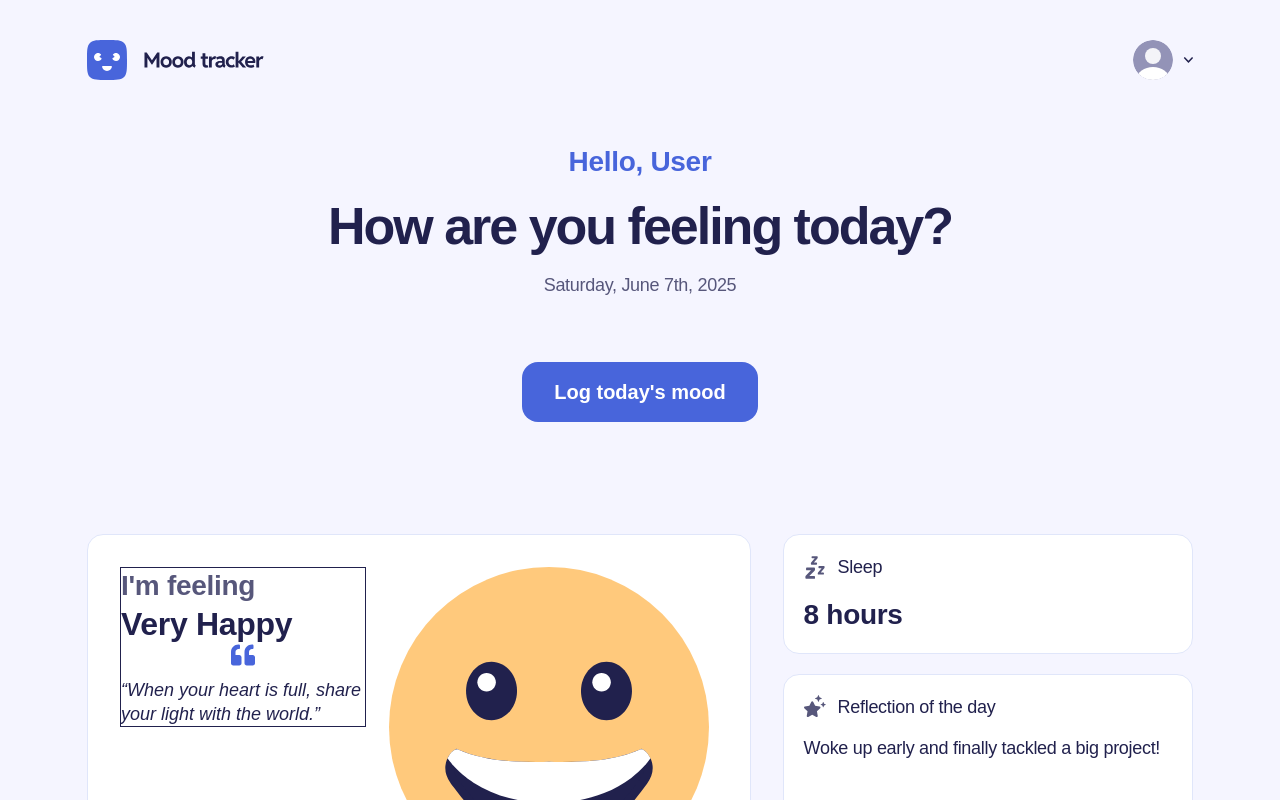
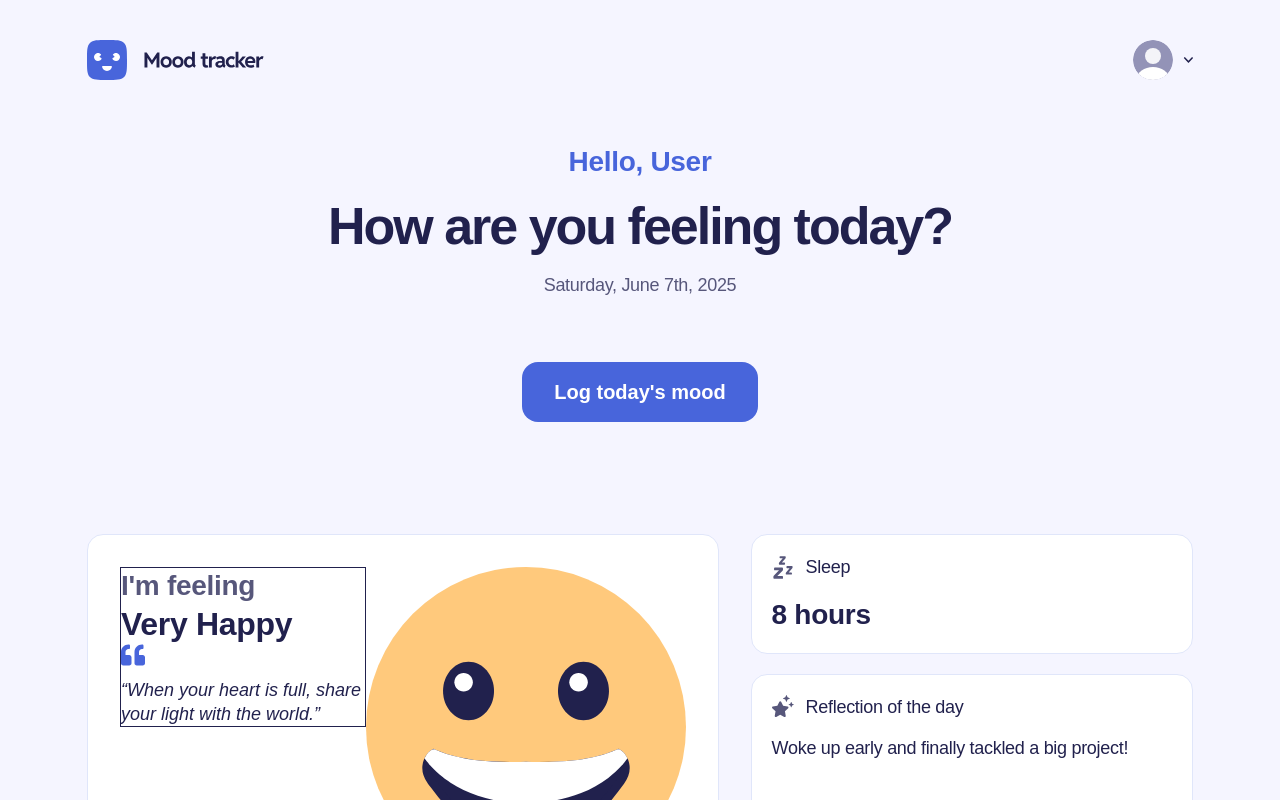
Before and after one commit to linnkognito/Mood-Tracking, a Next.js app: page /user/dashboard in a window 1280 px wide. Shown: the top 800 px of the page. Built offline with nearby package versions, Linux system fonts and the light colour scheme; no server answers; a web font is replaced by a local one.

Commit message:
Fixed auth bug

```diff
--- a/app/_components/containers/CardFeaturedFeeling.jsx
+++ b/app/_components/containers/CardFeaturedFeeling.jsx
@@ -8,8 +8,20 @@ function CardFeaturedFeeling({
   quote = 'When your heart is full, share your light with the world.',
 }) {
   return (
-    <Container className='flex max-sm:flex-col items-center sm:items-start justify-center sm:justify-between w-full md:max-w-3/5 h-fit min-h-[340px] max-sm:gap-400 max-sm:px-200 max-sm:py-400 sm:p-400 overflow-hidden text-center sm:text-left'>
-      <div className='flex flex-col justify-between w-full max-w-[246px] h-full border'>
+    <Container
+      className='
+    flex-1 flex flex-col sm:flex-row
+    items-center sm:items-start
+    justify-center sm:justify-between
+    max-sm:gap-400
+    w-full lg:max-w-3/5
+    sm:h-full
+    max-sm:px-200 max-sm:py-400 sm:p-400
+    text-center sm:text-left
+    overflow-hidden
+    '
+    >
+      <div className='flex flex-col justify-between items-stretch w-full max-w-[246px] sm:h-full border'>
         <Heading tag='h2'>
           <span className='block text-preset-3 text-neutral-600'>
             I'm feeling
@@ -18,22 +30,24 @@ function CardFeaturedFeeling({
         </Heading>
 
         {/* Quote */}
-        <div className='flex flex-col items-center gap-150'>
+        <div className='hidden sm:flex flex-col gap-150'>
           <Image src='/icons/quote.svg' alt='' width={24} height={24} />
           <Paragraph preset='6-italic'>“{quote}”</Paragraph>
         </div>
       </div>
 
-      <div className='w-[55%] h-full'>
-        <div className='relative aspect-square w-[200px] sm:w-[320px]'>
+      {/* Image */}
+      <div className='flex justify-center h-full'>
+        <div className='relative aspect-square w-[200px] sm:w-[320px] sm:-mb-1000'>
           <Image src='/icons/very-happy.svg' alt='' fill className='' />
         </div>
       </div>
 
-      {/* <div className='sm:hidden flex flex-col max-sm:items-center gap-150 max-w-[246px]'>
+      {/* Quote Mobile */}
+      <div className='sm:hidden flex flex-col items-center gap-150 max-w-[311px]'>
         <Image src='/icons/quote.svg' alt='' width={24} height={24} />
-        <Paragraph preset='6-italic'>{quote}</Paragraph>
-      </div> */}
+        <Paragraph preset='6-italic'>“{quote}”</Paragraph>
+      </div>
     </Container>
   );
 }
--- a/app/_components/layout/Header.jsx
+++ b/app/_components/layout/Header.jsx
@@ -1,12 +1,14 @@
+import { getServerSession } from 'next-auth';
+import { authOptions } from '@/app/api/auth/[...nextauth]/route';
 import Logo from '@/app/_components/layout/Logo';
 import Navbar from './Navbar';
 import Heading from '../text/Heading';
 import DateCurrent from '../ui/DateCurrent';
-import ProfilePopover from '../ui/ProfilePopover';
 import LogMood from '../ui/LogMood';
 
-function Header({ variant = 'default' }) {
-  const user = null;
+async function Header({ variant = 'default' }) {
+  const session = await getServerSession(authOptions);
+  const user = session?.user;
 
   return variant === 'auth' ? (
     <header>
@@ -28,8 +30,6 @@ function Header({ variant = 'default' }) {
 
       {/* Log Mood Button (triggers modal) */}
       <LogMood />
-
-      <ProfilePopover />
     </header>
   );
 }
--- a/app/_components/ui/AuthFormLogin.jsx
+++ b/app/_components/ui/AuthFormLogin.jsx
@@ -34,6 +34,7 @@ function AuthFormLogin() {
         return;
       }
 
+      console.log(res);
       router.push('/user/dashboard');
     } catch (err) {
       applyFieldErrors(err.data.error ?? {}, setError, setAuthError);
--- a/app/_components/ui/AvatarMenu.jsx
+++ b/app/_components/ui/AvatarMenu.jsx
@@ -1,12 +1,11 @@
+import { getServerSession } from 'next-auth';
+import { authOptions } from '@/app/api/auth/[...nextauth]/route';
 import Image from 'next/image';
 import ProfilePopoverDropdown from './ProfilePopoverDropdown';
-import { getServerSession } from 'next-auth';
-import { authOptions } from '@/app/api/auth/[...nextauth]/route';
 
 async function AvatarMenu() {
   const session = await getServerSession(authOptions);
   const user = session?.user;
-  console.log(session);
 
   return (
     <ProfilePopoverDropdown user={user}>
--- a/app/_components/ui/ProfilePopover.jsx
+++ b/app/_components/ui/ProfilePopover.jsx
@@ -1,15 +1,13 @@
-import { getServerSession } from 'next-auth';
-import { authOptions } from '@/app/api/auth/[...nextauth]/route';
+'use client';
+
 import { motion } from 'framer-motion';
 import Image from 'next/image';
 import Link from 'next/link';
 import Paragraph from '../text/Paragraph';
 import ButtonLogout from './ButtonLogout';
 
-async function ProfilePopover({ ...props }) {
-  const session = await getServerSession(authOptions);
-  if (!session?.user) return null;
-  const { name, email } = session.user;
+function ProfilePopover({ user, ...props }) {
+  const { name, email } = user;
 
   return (
     <motion.div
--- a/app/_components/ui/ProfilePopoverDropdown.jsx
+++ b/app/_components/ui/ProfilePopoverDropdown.jsx
@@ -4,7 +4,7 @@ import { useRef, useState } from 'react';
 import ProfilePopover from './ProfilePopover';
 import useDismiss from '@/app/_hooks/useDismiss';
 
-function ProfilePopoverDropdown({ children }) {
+function ProfilePopoverDropdown({ children, user }) {
   const [isOpen, setIsOpen] = useState(false);
   const dropdownRef = useRef(null);
 
--- a/app/api/auth/[...nextauth]/route.js
+++ b/app/api/auth/[...nextauth]/route.js
@@ -21,18 +21,28 @@ export const authOptions = {
           return null;
         }
       },
+    }),
+  ],
   callbacks: {
     async jwt({ token, user }) {
-          if (user) token.accessToken = user.token;
+      if (user) {
+        token.accessToken = user.token;
+        token.name = user.name;
+        token.email = user.email;
+        token.image = user.image;
+        token.id = user.id;
+      }
       return token;
     },
     async session({ session, token }) {
       session.user.accessToken = token.accessToken;
+      session.user.name = token.name;
+      session.user.email = token.email;
+      session.user.image = token.image;
+      session.user.id = token.id;
       return session;
     },
   },
-    }),
-  ],
   secret: process.env.NEXTAUTH_SECRET,
 };
 
--- a/app/user/dashboard/page.js
+++ b/app/user/dashboard/page.js
@@ -1,4 +1,3 @@
-import CardAverage from '@/app/_components/containers/CardAverage';
 import CardFeaturedFeeling from '@/app/_components/containers/CardFeaturedFeeling';
 import CardFeaturedReflection from '@/app/_components/containers/CardFeaturedReflection';
 import CardFeaturedSleep from '@/app/_components/containers/CardFeaturedSleep';
@@ -7,6 +6,8 @@ import Container from '@/app/_components/containers/Container';
 import Header from '@/app/_components/layout/Header';
 
 function Page() {
+  // const { name, email } = session.user;
+
   const averageTest = {
     averageType: 'Mood',
     averageMood: 'Keep tracking!',
@@ -30,11 +31,11 @@ function Page() {
 
   return (
     <main className='flex flex-col justify-center gap-600 pt-500 px-200 md:px-400 w-full max-w-site mx-auto'>
-      <Header user={true} />
+      <Header />
 
       <article className='flex flex-col gap-400 pb-1000'>
         {/* Section 1 (Current Feeling) */}
-        <section className='flex max-md:flex-col gap-400 w-full'>
+        <section className='flex max-md:flex-col items-stretch gap-400 w-full h-full'>
           <CardFeaturedFeeling />
 
           <div className='flex flex-col gap-250 w-full md:w-2/5'>
--- a/middleware.js
+++ b/middleware.js
@@ -1,4 +1,19 @@
-export { default } from 'next-auth/middleware';
+// export { default } from 'next-auth/middleware';
+
+// export const config = {
+//   matcher: ['/user/:path*'],
+// };
+
+import { NextResponse } from 'next/server';
+import { auth } from 'next-auth/middleware';
+
+export function middleware(req) {
+  if (process.env.NODE_ENV === 'production') {
+    return auth(req);
+  }
+
+  return NextResponse.next();
+}
 
 export const config = {
   matcher: ['/user/:path*'],
```
Lines whose indentation alone changed are shown as unchanged.
